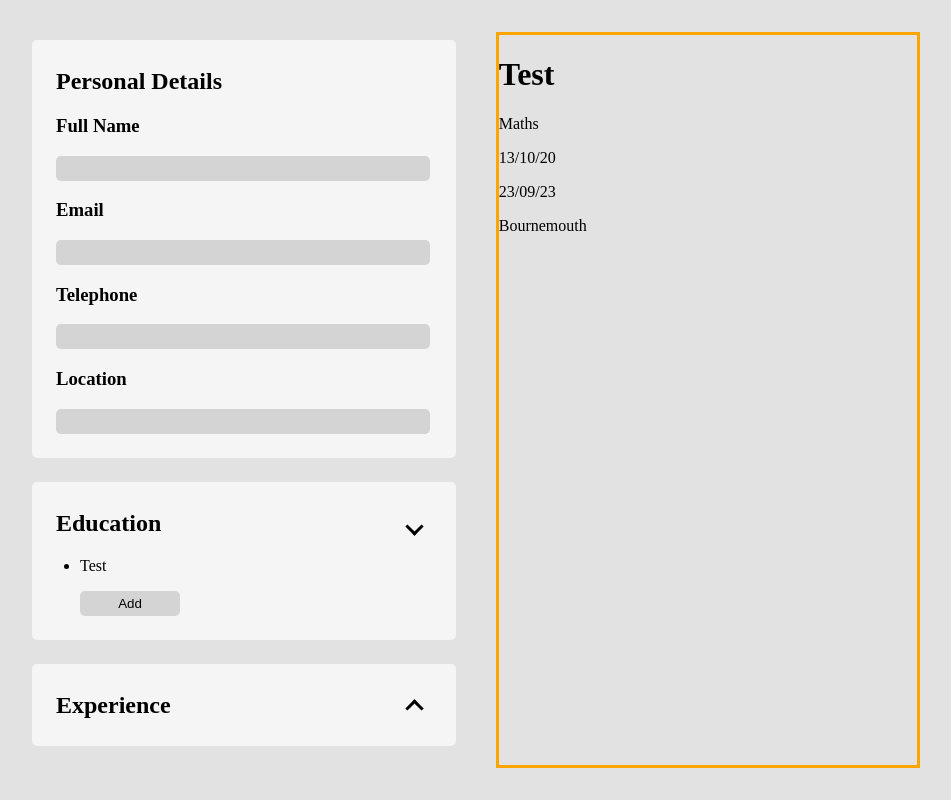
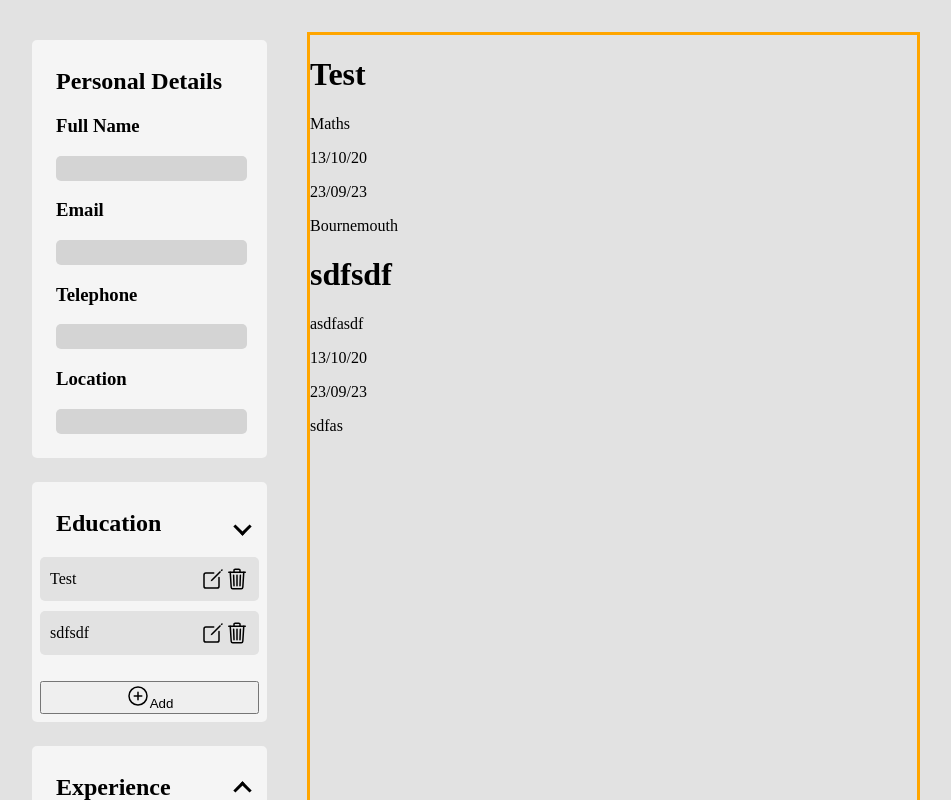
Before and after one commit to Spaceflyy/CV-App, a React (Vite) app: page / in a window 1280 px wide. Both pictures are taken after a click on the element "Education". Shown: the top 800 px of the page, without its empty margins (168-1119 px from the left). Built offline with nearby package versions, Linux system fonts and the light colour scheme.

Commit message:
add delete button to remove education from list

```diff
--- a/index.html
+++ b/index.html
@@ -9,5 +9,13 @@
 	<body>
 		<div id="root"></div>
 		<script type="module" src="/src/main.jsx"></script>
+		<script
+			type="module"
+			src="https://unpkg.com/ionicons@7.1.0/dist/ionicons/ionicons.esm.js"
+		></script>
+		<script
+			nomodule
+			src="https://unpkg.com/ionicons@7.1.0/dist/ionicons/ionicons.js"
+		></script>
 	</body>
 </html>
--- a/src/App.jsx
+++ b/src/App.jsx
@@ -8,11 +8,20 @@ function App() {
 	const [open, setOpen] = useState(0);
 	const [eduList, setEduList] = useState([
 		{
+			id: 0,
 			name: "Test",
 			subject: "Maths",
 			start: "13/10/20",
 			end: "23/09/23",
 			location: "Bournemouth",
+		},
+		{
+			id: 1,
+			name: "sdfsdf",
+			subject: "asdfasdf",
+			start: "13/10/20",
+			end: "23/09/23",
+			location: "sdfas",
 		},
 	]);
 	const [text, setText] = useState({});
@@ -21,6 +30,7 @@ function App() {
 
 	function handleChange(e) {
 		e.preventDefault();
+
 		let name = document.getElementById("Full Name").value;
 		let email = document.getElementById("Email").value;
 		let tel = document.getElementById("Telephone").value;
@@ -37,8 +47,9 @@ function App() {
 			let start = document.querySelector("#educationForm #StartDate").value;
 			let end = document.querySelector("#educationForm #EndDate").value;
 			let loc = document.querySelector("#educationForm #Location").value;
-
+			let id = eduList.length;
 			let newEducation = {
+				id: id,
 				name: schoolName,
 				subject: subject,
 				start: start,
@@ -48,6 +59,7 @@ function App() {
 
 			setEduList([...eduList, newEducation]);
 		} else {
+			let id = expList.length;
 			let name = document.querySelector("#expForm #CompanyName").value;
 			let position = document.querySelector("#expForm #Position").value;
 			let desc = document.querySelector("#expForm #Description").value;
@@ -55,6 +67,7 @@ function App() {
 			let end = document.querySelector("#expForm #EndDate").value;
 
 			let newExperience = {
+				id: id,
 				name: name,
 				pos: position,
 				desc: desc,
@@ -64,6 +77,10 @@ function App() {
 
 			setExpList([...expList, newExperience]);
 		}
+	}
+
+	function handleDelete(id) {
+		setEduList(eduList.filter((item) => item.id !== id));
 	}
 
 	return (
@@ -81,6 +98,7 @@ function App() {
 								onClick={() => setFormOpen(true)}
 								isActive={open === 1 && formOpen === false}
 								dataArray={eduList}
+								onDelete={handleDelete}
 							/>
 							<InputForm
 								formId={"educationForm"}
@@ -109,6 +127,7 @@ function App() {
 								onClick={() => setFormOpen(true)}
 								isActive={open === 2 && formOpen === false}
 								dataArray={expList}
+								handleDelete={handleDelete}
 							/>
 							<InputForm
 								formId={"expForm"}
@@ -136,25 +155,25 @@ function App() {
 
 				{eduList.map((list) => {
 					return (
-						<>
+						<div key={list.id}>
 							<h1>{list.name}</h1>
 							<p>{list.subject}</p>
 							<p>{list.start}</p>
 							<p>{list.end}</p>
 							<p>{list.location}</p>
-						</>
+						</div>
 					);
 				})}
 
 				{expList.map((list) => {
 					return (
-						<>
+						<div key={list.id}>
 							<h1>{list.name}</h1>
 							<p>{list.pos}</p>
 							<p>{list.desc}</p>
 							<p>{list.start}</p>
 							<p>{list.end}</p>
-						</>
+						</div>
 					);
 				})}
 			</div>
--- a/src/components/ListRenderer.jsx
+++ b/src/components/ListRenderer.jsx
@@ -1,11 +1,26 @@
-export default function ListRenderer({ onClick, isActive, dataArray }) {
+export default function ListRenderer({
+	onClick,
+	isActive,
+	dataArray,
+	onDelete,
+}) {
 	return (
 		<ul className={isActive ? "shown" : "hidden"}>
 			{dataArray.map((item) => {
-				return <li>{item.name}</li>;
+				return (
+					<li id={item.id} key={item.id}>
+						<p>{item.name}</p>
+						<ion-icon name="create-outline"></ion-icon>
+						<ion-icon
+							onClick={() => onDelete(item.id)}
+							name="trash-outline"
+						></ion-icon>
+					</li>
+				);
 			})}
-
-			<input onClick={onClick} type="button" value="Add" />
+			<button onClick={onClick}>
+				<ion-icon name="add-circle-outline"></ion-icon>Add
+			</button>
 		</ul>
 	);
 }
--- a/src/components/PersonalInfo.jsx
+++ b/src/components/PersonalInfo.jsx
@@ -2,8 +2,8 @@ export default function PersonalInfo({ text, onChange }) {
 	return (
 		<div className="inputSection">
 			<h2>Personal Details</h2>
-			<form id="personalDetails" class="shown">
-				<label for="Full Name">
+			<form id="personalDetails" className="shown">
+				<label htmlFor="Full Name">
 					<h3>Full Name</h3>
 					<input
 						value={text}
@@ -13,7 +13,7 @@ export default function PersonalInfo({ text, onChange }) {
 						type="text"
 					/>
 				</label>
-				<label for="Email">
+				<label htmlFor="Email">
 					<h3>Email</h3>
 					<input
 						value={text}
@@ -23,7 +23,7 @@ export default function PersonalInfo({ text, onChange }) {
 						type="email"
 					/>
 				</label>
-				<label for="Telephone">
+				<label htmlFor="Telephone">
 					<h3>Telephone</h3>
 					<input
 						value={text}
@@ -33,7 +33,7 @@ export default function PersonalInfo({ text, onChange }) {
 						type="tel"
 					/>
 				</label>
-				<label for="Location">
+				<label htmlFor="Location">
 					<h3>Location</h3>
 					<input
 						value={text}
--- a/src/index.css
+++ b/src/index.css
@@ -36,7 +36,8 @@ body {
 
 .cvContainer {
 	border: solid orange;
-	flex-grow: 1.75;
+	height: 29.7cm;
+	width: 21cm;
 }
 
 label,
@@ -85,7 +86,8 @@ textarea {
 	padding: 0px 1rem 0px 1rem;
 }
 input[type="submit"],
-input[type="button"] {
+input[type="button"],
+button {
 	margin-top: 1rem;
 	min-width: 100px;
 }
@@ -104,3 +106,28 @@ form {
 		opacity: 100%;
 	}
 }
+ul {
+	display: flex;
+	flex-direction: column;
+	gap: 10px;
+	margin: 0;
+	padding: 0;
+}
+li {
+	background-color: rgb(226, 226, 226);
+	margin: 0;
+	display: flex;
+	align-items: center;
+	list-style-type: none;
+	border-radius: 5px;
+	padding: 10px;
+}
+
+li p {
+	flex-grow: 1;
+	margin: 0;
+}
+
+ion-icon {
+	font-size: 24px;
+}
```
Also changed, not shown: src/assets/plus-circle.svg (added).
